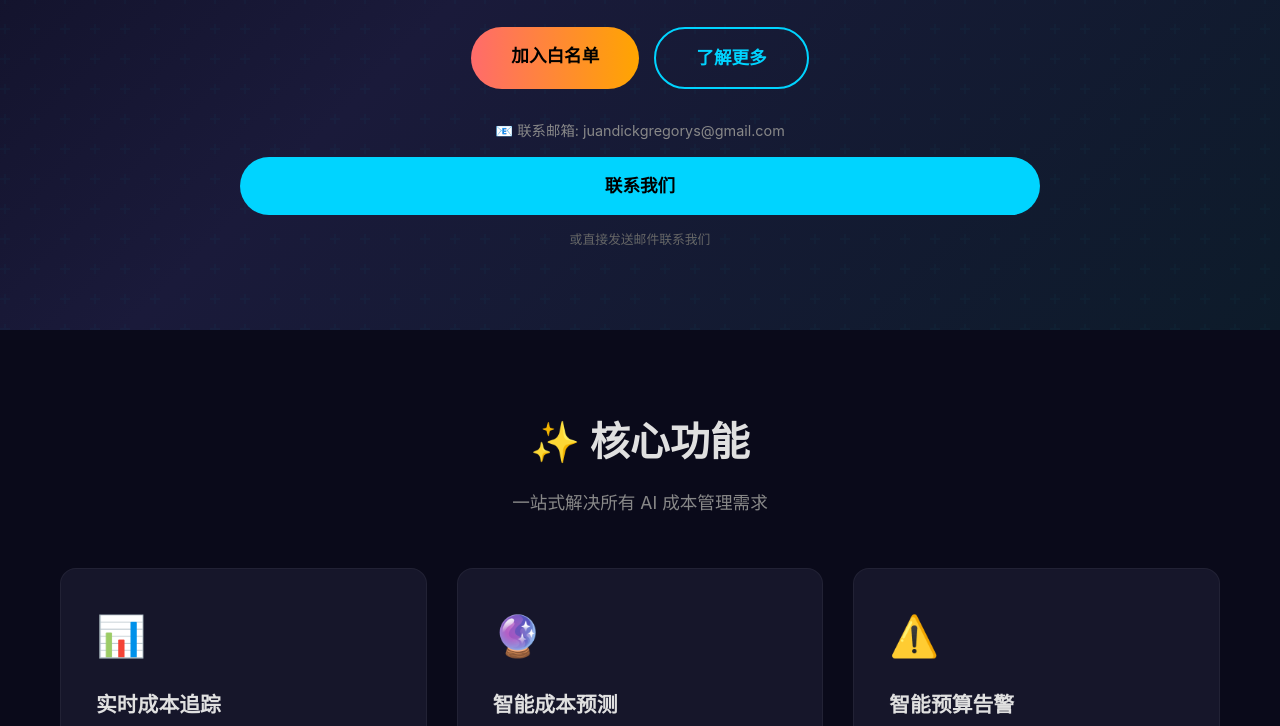
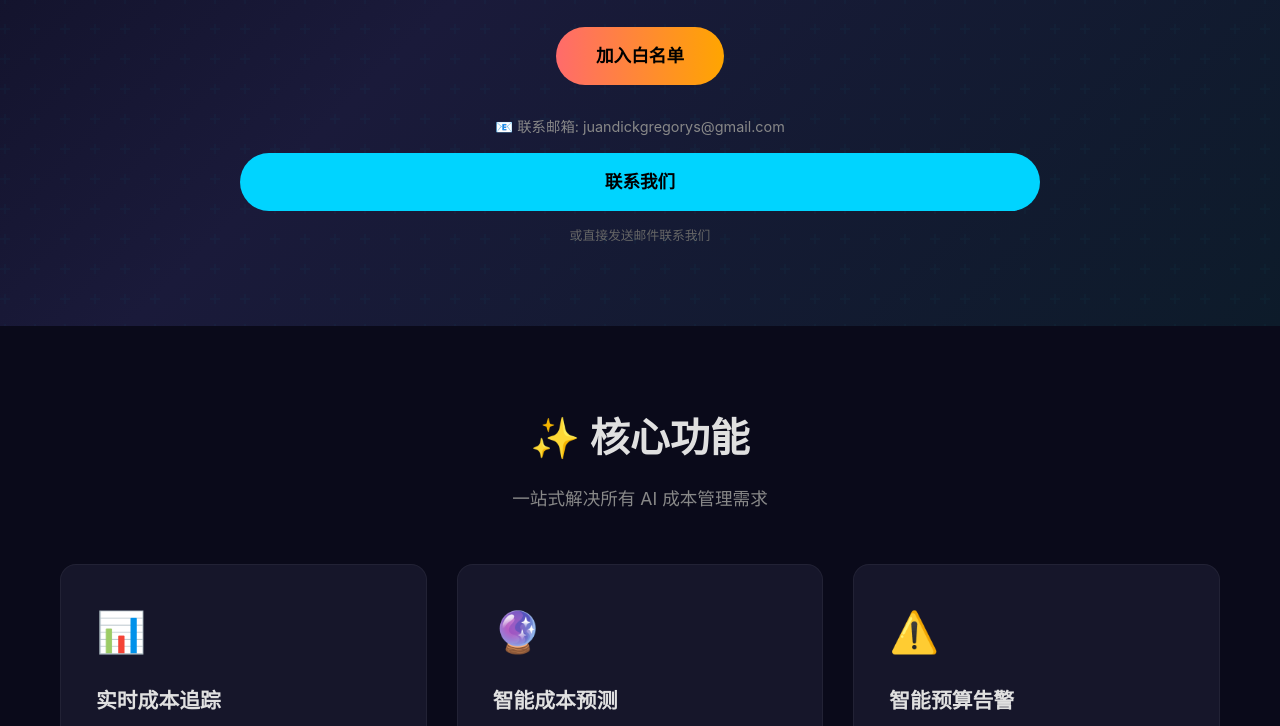
Before and after one commit to jiujiu6688/ai-cost-guard, a plain HTML site: page ai-cost-guard.html in a window 1280 px wide. Shown: the part 696-1422 px from the top of the page. Drawn offline with Linux system fonts and the light colour scheme.

Commit message:
Remove learn more button

```diff
--- a/ai-cost-guard.html
+++ b/ai-cost-guard.html
@@ -318,7 +318,7 @@
 
 
 
-                <a href="#how-it-works" class="cta cta-secondary">了解更多</a>
+
 
             </div>
 
```
